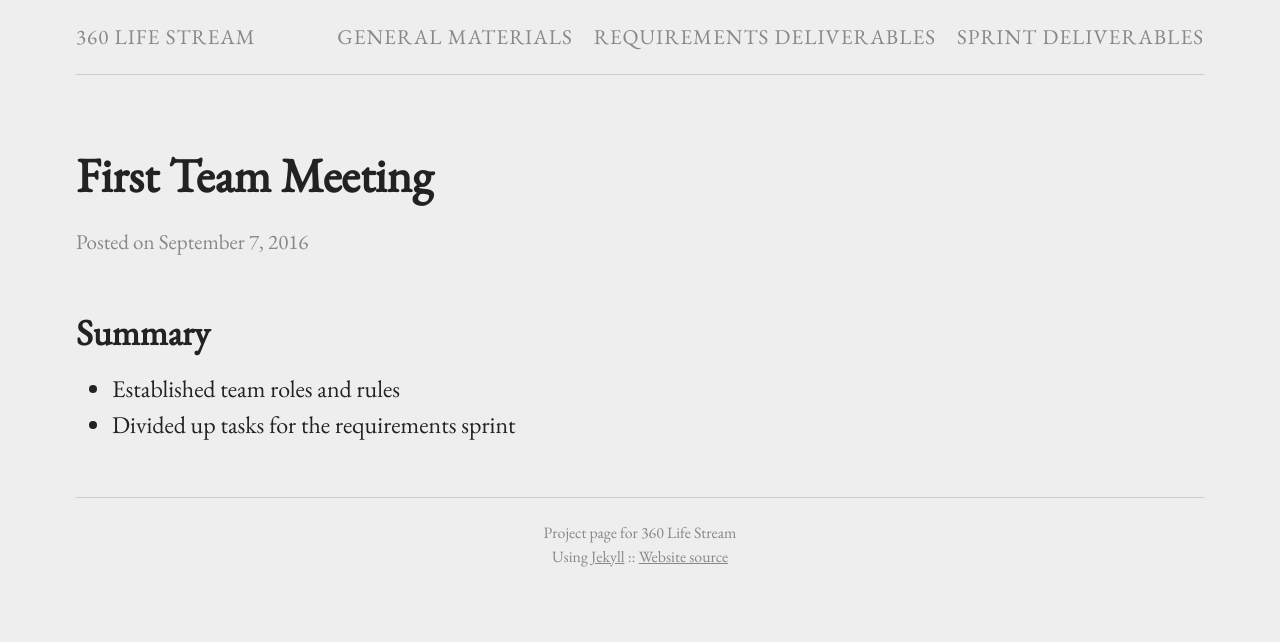
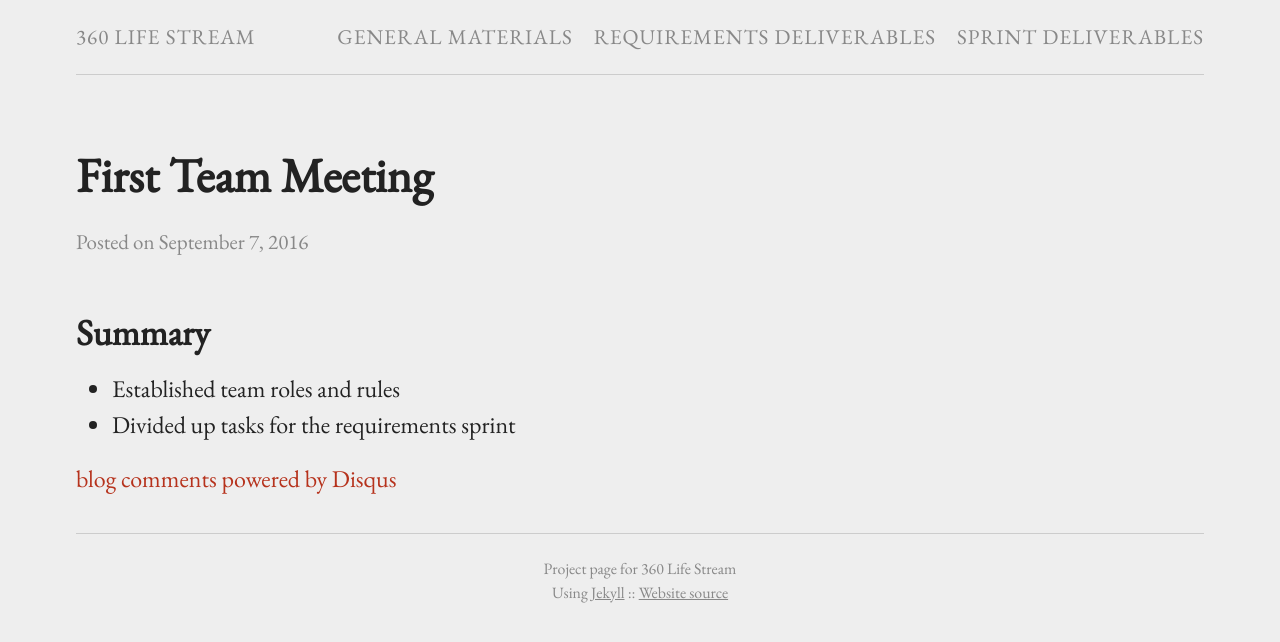
Before and after one commit to 360ls/360ls, a Jekyll site: the page built from _posts/2016-09-07-first-meeting.md, in a window 1280 px wide. Shown: the top 642 px of the page. Built offline with Jekyll 4.4.1, drawn with Linux system fonts in a browser that asks for light colours; comment, search, counter and statistics services are not loaded.

```diff
--- a/_config.yml
+++ b/_config.yml
@@ -52,9 +52,9 @@ analytics:
 # Set 'provider' to false to turn commenting off globally.
 #
 comments:
-    provider:
+    provider: disqus
     disqus:
-      short_name:
+      short_name: 360ls
     livefyre:
       site_id:
     intensedebate:
```
Also changed, not shown: _general/schedule.md (+2 -1 lines).
